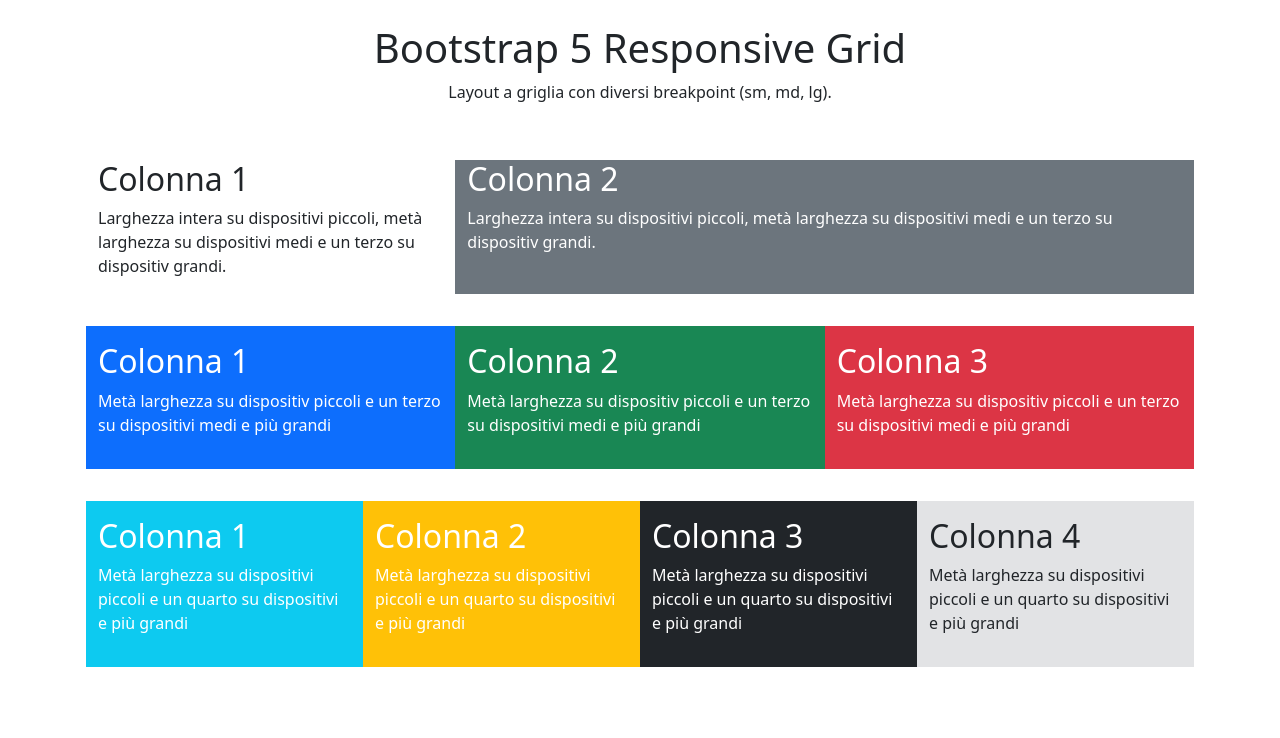
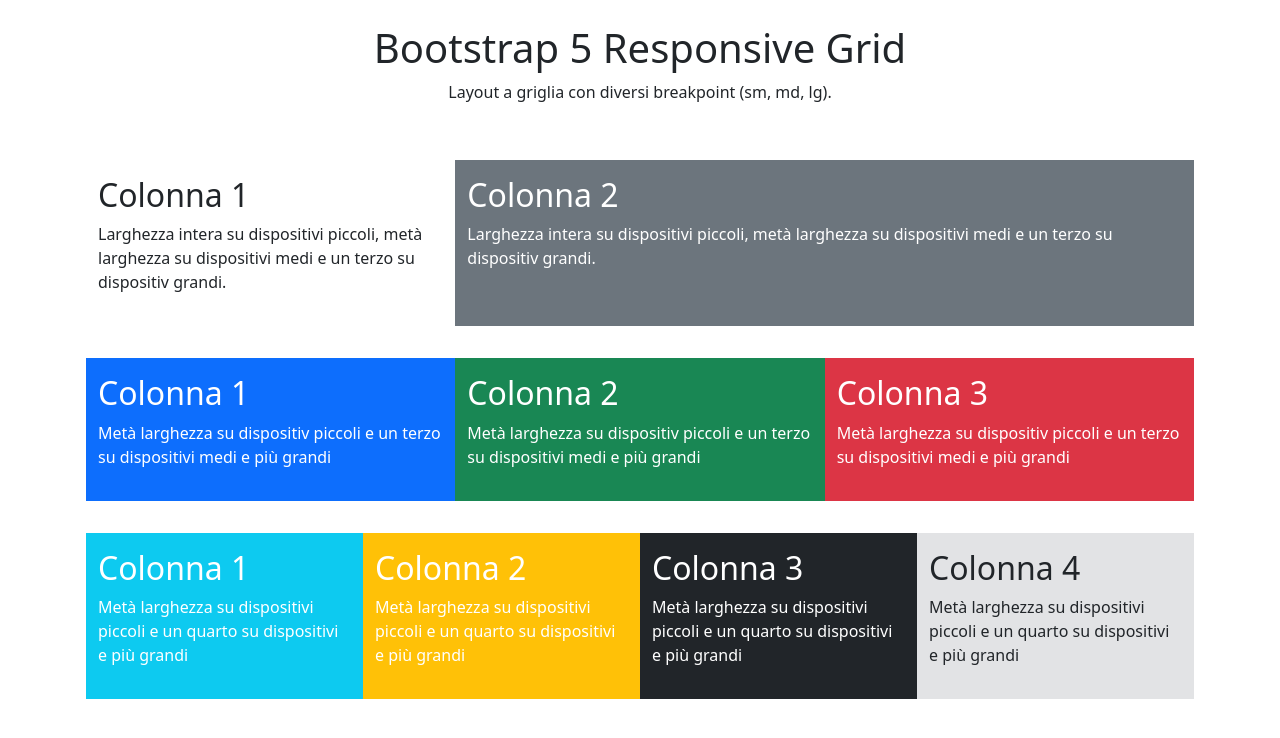
Before and after one commit to xhonatankonomi/htmlcss-bootstrap-layout, a plain HTML site: page index.html in a window 1280 px wide. Drawn offline with nearby package versions, Linux system fonts and the light colour scheme.

Commit message:
add padding to columns for improved spacing and layout consistency

```diff
--- a/index.html
+++ b/index.html
@@ -18,7 +18,7 @@
             </div>
             <div class="container p-3">
                 <div class="row">
-                    <div class="col-lg-4 col-md-6 col-sm-12">
+                    <div class="col-lg-4 col-md-6 col-sm-12 pt-3 pb-3 pl-2">
                             <h2>
                                 Colonna 1
                             </h2>
@@ -26,7 +26,7 @@
                                 Larghezza intera su dispositivi piccoli, metà larghezza su dispositivi medi e un terzo su dispositiv grandi.
                             </p>
                     </div>
-                    <div class="col-lg-8 col-md-6 col-sm-12 bg-secondary text-white">
+                    <div class="col-lg-8 col-md-6 col-sm-12 bg-secondary text-white pt-3 pb-3 pl-2">
                             <h2>
                                 Colonna 2
                             </h2>
```
